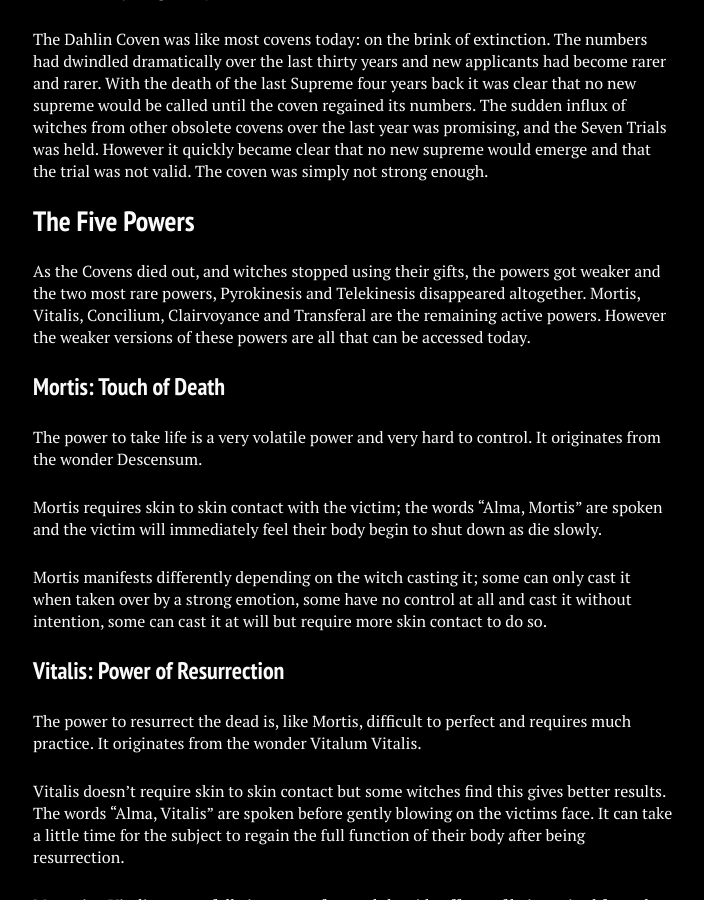
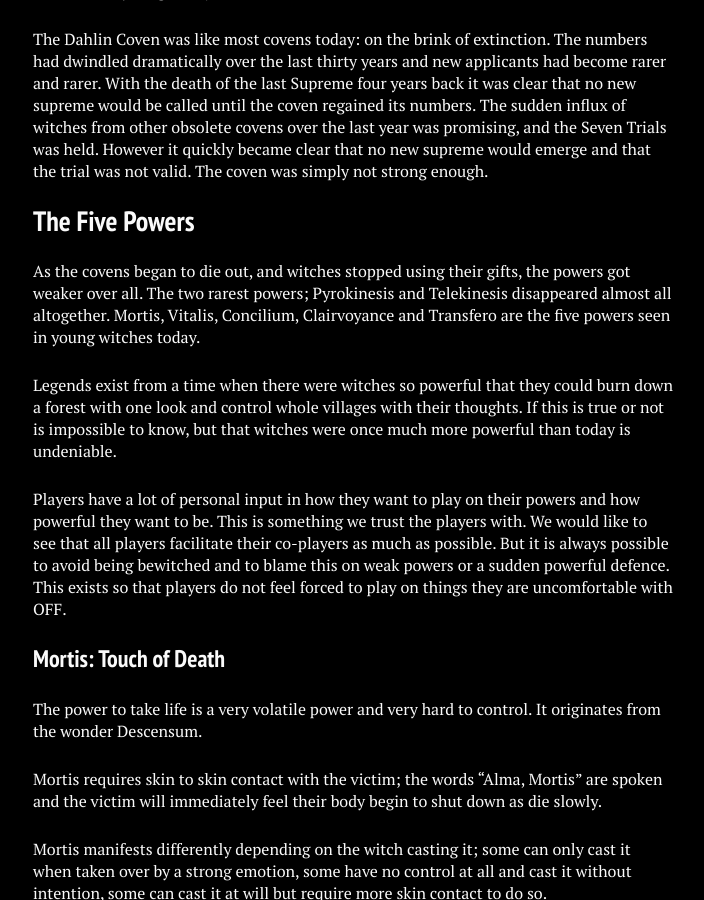
Before and after one commit to stanislavb/en.coven.nu, a Jekyll site: the page built from fictional/index.md, in a window 1280 px wide and 900 px high, scrolled down 1633 px. Shown: the whole window, without its empty margins (287-991 px from the left). Built offline with Jekyll 4.4.1, drawn with Linux system fonts in a browser that asks for light colours; nearby versions of some CDN libraries.

Commit message:
Update index.md

```diff
--- a/fictional/index.md
+++ b/fictional/index.md
@@ -46,7 +46,11 @@ The Dahlin Coven was like most covens today: on the brink of extinction. The num
 
 ## The Five Powers
 
-As the Covens died out, and witches stopped using their gifts, the powers got weaker and the two most rare powers, Pyrokinesis and Telekinesis disappeared altogether. Mortis, Vitalis, Concilium, Clairvoyance and Transferal are the remaining active powers. However the weaker versions of these powers are all that can be accessed today.
+As the covens began to die out, and witches stopped using their gifts, the powers got weaker over all. The two rarest powers; Pyrokinesis and Telekinesis disappeared almost all altogether. Mortis, Vitalis, Concilium, Clairvoyance and Transfero are the five powers seen in young witches today.
+
+Legends exist from a time when there were witches so powerful that they could burn down a forest with one look and control whole villages with their thoughts. If this is true or not is impossible to know, but that witches were once much more powerful than today is undeniable.
+
+Players have a lot of personal input in how they want to play on their powers and how powerful they want to be. This is something we trust the players with. We would like to see that all players facilitate their co-players as much as possible. But it is always possible to avoid being bewitched and to blame this on weak powers or a sudden powerful defence. This exists so that players do not feel forced to play on things they are uncomfortable with OFF.
 
 ### Mortis: Touch of Death
 
```
